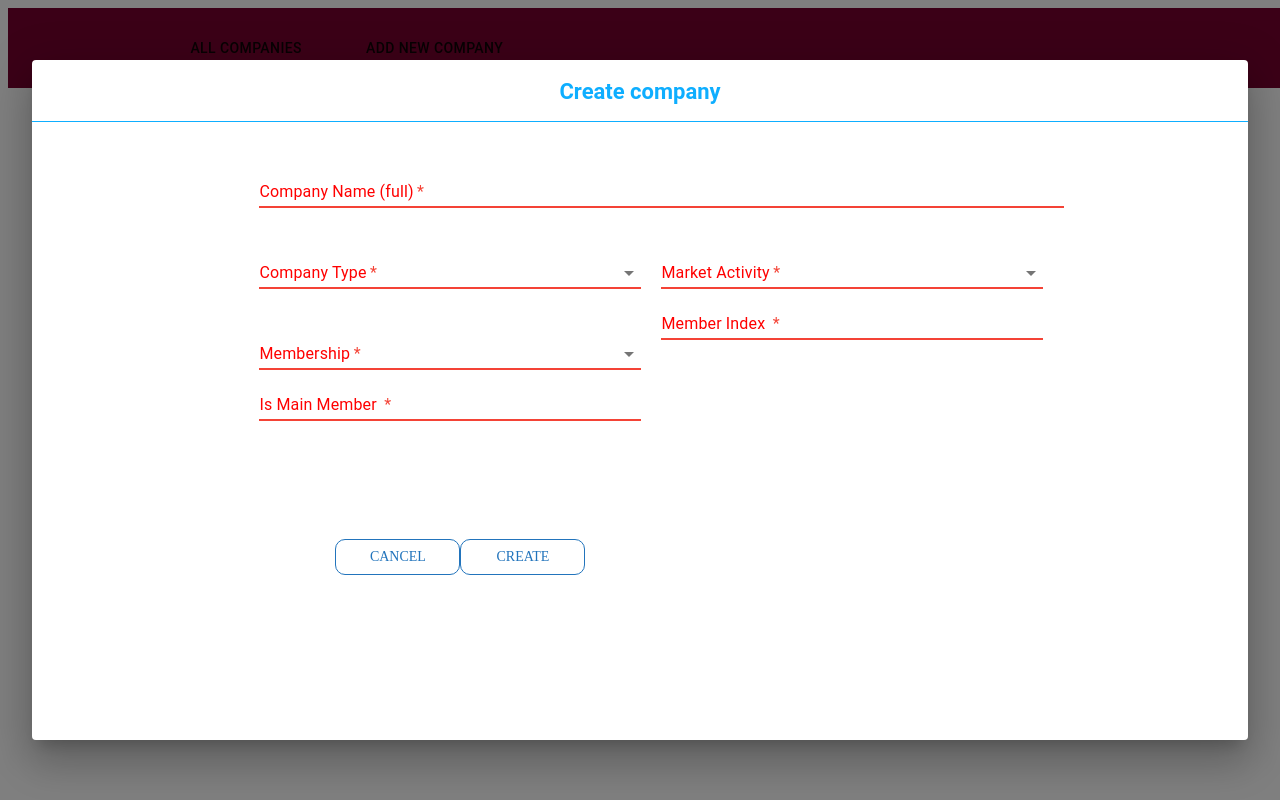
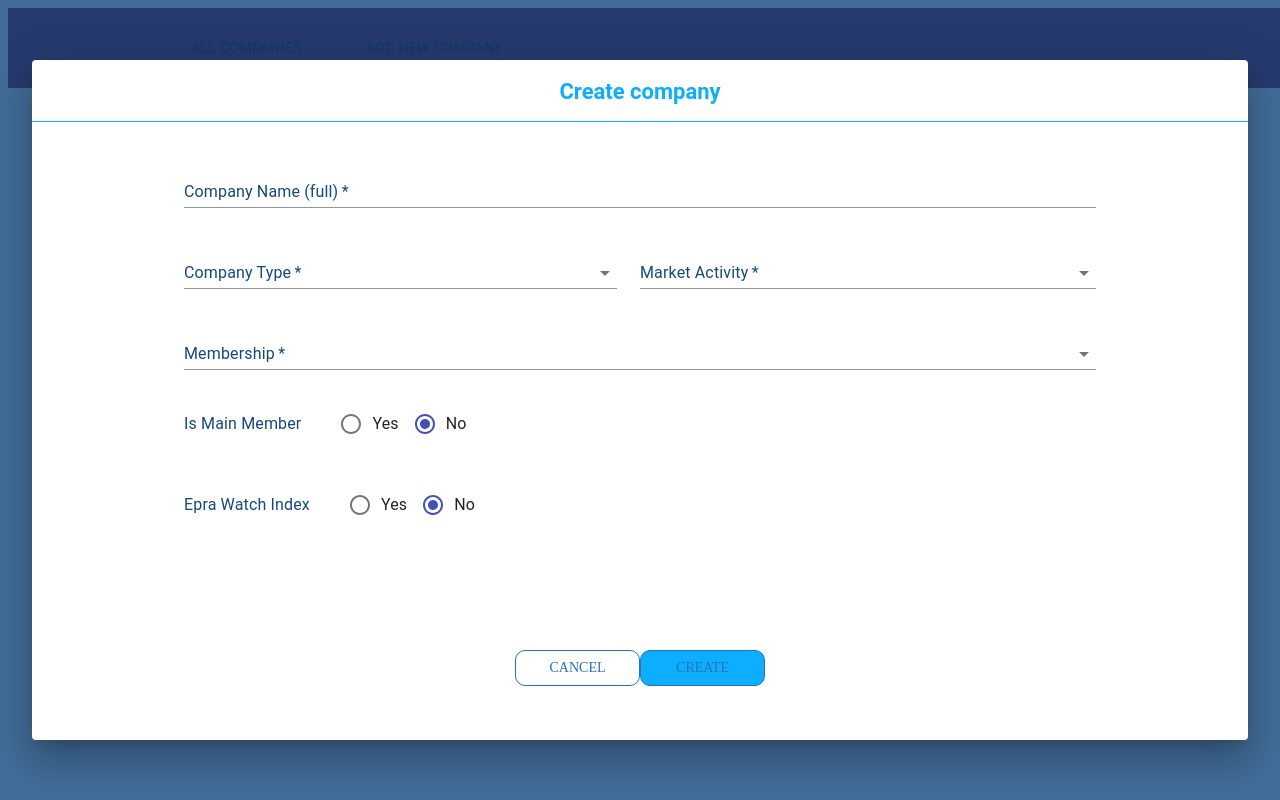
Before and after one commit to plambet0/graphql-client-demo, a React (Create React App) app: page / in a window 1280 px wide. Both pictures are taken after a click on the button "ADD NEW COMPANY". Shown: the top 800 px of the page. Built offline with nearby package versions, Linux system fonts and the light colour scheme.

Commit message:
css refactored, radio components added

```diff
--- a/src/components/CompanyForm.js
+++ b/src/components/CompanyForm.js
@@ -1,7 +1,7 @@
 import gql from 'graphql-tag';
 import { useMutation } from '@apollo/react-hooks';
 import React, { useState } from 'react';
-import { Dialog, DialogTitle, DialogContent, Button, TextField, Grid } from '@material-ui/core';
+import { Dialog, DialogTitle, DialogContent, Button, TextField, Grid, RadioGroup, FormLabel, FormControlLabel, Radio } from '@material-ui/core';
 import { makeStyles } from '@material-ui/core/styles';
 import Autocomplete from '@material-ui/lab/Autocomplete';
 import { useQuery } from '@apollo/react-hooks';
@@ -61,33 +61,79 @@ const useStyles = makeStyles(() => ({
     width: '1400px',
     height: '680px'
   },
+  createButton: {
+    background: '#0EAEFF',
+    width: '125px',
+    height: '36px',
+    border: '1px solid ' + '#2274BC',
+    fontFamily: 'Overpass',
+    fontSize: '14px',
+    lineHeight: '22px',
+    fontWeight: {semiBold: 600},
+    letterSpacing: '0px',
+    color: '#2274BC',
+    textTransform: 'uppercase',
+    borderRadius: '10px',
+    '&:hover': {
+      width: '125px',
+      height: '36px',
+      border: '1px solid ' + '#2274BC',
+      fontFamily: 'Overpass',
+      fontSize: '14px',
+      lineHeight: '22px',
+      fontWeight: {semiBold: 600},
+      letterSpacing: '0px',
+      color: '#2274BC',
+      textTransform: 'uppercase',
+      borderRadius: '10px',
+    }
+  },
   cancelButton: {
     width: '125px',
     height: '36px',
     border: '1px solid ' + '#2274BC',
+    fontFamily: 'Overpass',
+    fontSize: '14px',
+    lineHeight: '22px',
+    fontWeight: {semiBold: 600},
+    letterSpacing: '0px',
     color: '#2274BC',
-    fontFamily: 'Overpass',
     textTransform: 'uppercase',
     borderRadius: '10px',
-    fontSize: '14px',
-    lineHeight: '22px',
-    letterSpacing: '0px',
-    FontWeights: {
-      light: 300,
-      regular: 400,
-      semiBold: 600,
-      bold: 700
+    '&:hover': {
+      width: '125px',
+      height: '36px',
+      border: '1px solid ' + '#2274BC',
+      fontFamily: 'Overpass',
+      fontSize: '14px',
+      lineHeight: '22px',
+      fontWeight: {semiBold: 600},
+      letterSpacing: '0px',
+      color: '#2274BC',
+      textTransform: 'uppercase',
+      borderRadius: '10px',
     }
   }
 }));
 const leftGridStyle = {
-  paddingLeft: '11%',
-  paddingRight: '0.1%',
-};
+  margin: 'auto'
+}
 
 const gridItem = {
   height: '51px',
   marginTop: '30px'
+};
+const itemColor = {
+  color: '#12497F'
+};
+
+const errorObj = {
+  companyName: null,
+  companyType: null,
+  marketActivity: null,
+  memberIndex: null,
+  isMainMember: null,
+  membership: null
 };
 
 function CompanyForm({ handleClose, companyInput }) {
@@ -96,11 +142,11 @@ function CompanyForm({ handleClose, companyInput }) {
   const [companyType, setCompanyType] = useState(companyInput?.company_type || '');
   const [mktActivity, setMktActivity] = useState(companyInput?.market_activity || '');
   const [membership, setMembership] = useState(companyInput?.membership || '');
-  const [memberIndex, setmemberIndex] = useState(companyInput?.member_index || '');
-  const [isMainMember, setisMainMember] = useState(companyInput?.is_main_member || '');
+  const [memberIndex, setmemberIndex] = useState(companyInput?.member_index === true ? 'yes' : 'no' || '');
+  const [isMainMember, setisMainMember] = useState(companyInput?.is_main_member === true ? 'yes' : 'no' || '');
   const [addCompany] = useMutation(CREATE_COMPANY);
   const [updateCompany] = useMutation(UPDATE_COMPANY);
-  const [formErrors, setFormErrors] = useState({});
+  const [formErrors, setFormErrors] = useState(errorObj);
   const { data: dataCompanyTypes } = useQuery(GET_COMPANYTYPES);
   const [allDataCompanyTypes, setallDataCompanyTypes] = useState([]);
   const { data:datamemberships} = useQuery(GET_MEMBERSHIPS);
@@ -136,8 +182,11 @@ function CompanyForm({ handleClose, companyInput }) {
     memberIndex: 'Member index is required'
   };
 
+
+
+
+
   const handleSumbit = () => {
-    let hasErrors = false;
     const errors = {
       companyName: null,
       companyType: null,
@@ -146,7 +195,7 @@ function CompanyForm({ handleClose, companyInput }) {
       isMainMember: null,
       membership: null
     };
-
+    let hasErrors = false;
     if (!companyName || companyName.length === 0) {
       hasErrors = true;
       errors.companyName = errorTexts.companyName;
@@ -178,8 +227,8 @@ function CompanyForm({ handleClose, companyInput }) {
         name: companyName,
         company_type_id: parseInt(companyType.id),
         market_activity_id: parseInt(mktActivity.id),
-        member_index: Boolean(memberIndex),
-        is_main_member: Boolean(isMainMember),
+        member_index: Boolean(memberIndex === 'yes'),
+        is_main_member: Boolean(isMainMember === 'yes'),
         membership_id: parseInt(membership.id)
       };
       if (!companyInput) {
@@ -212,6 +261,7 @@ function CompanyForm({ handleClose, companyInput }) {
     id="new-company-dialog"
     open={true}
     classes={{ paper: classes.paperNew }}
+    BackdropProps={{ style: { background: '#12497FCC 0% 0% no-repeat padding-box' } }}
     >
       <DialogTitle
         id="form-dialog-title"
@@ -237,9 +287,9 @@ function CompanyForm({ handleClose, companyInput }) {
           Create company
         </span>
       </DialogTitle>
-      <DialogContent style={{ padding: 0, width:'170%'}}>
+      <DialogContent style={{ padding: 0}}>
         <Grid container style={{ marginTop: '38px' }}>
-          <Grid item xs={6} style={leftGridStyle}>
+          <Grid item xs={9} style={leftGridStyle}>
             <TextField
               style={{ ...gridItem, marginTop: 0 }}
               fullWidth
@@ -296,7 +346,7 @@ function CompanyForm({ handleClose, companyInput }) {
                   defaultValue={companyType}
                 />
             </Grid>
-            <Grid item xs={6} style={{ paddingRight: '2.5%' }}>
+            <Grid item xs={6}>
             <Autocomplete
                   id="market-activities-autocomplete"
                   data-testid="market-activities-autocomplete"
@@ -330,8 +380,7 @@ function CompanyForm({ handleClose, companyInput }) {
                 />
             </Grid>
             </Grid>
-            <Grid container>
-            <Grid item xs={6} style={{ paddingRight: '2.5%' }}>
+            <Grid item xs={12}>
             <Autocomplete
                   id="memberships-autocomplete"
                   data-testid="memberships-autocomplete"
@@ -363,61 +412,69 @@ function CompanyForm({ handleClose, companyInput }) {
                   }}
                   defaultValue={membership}
                 />
+            <Grid item xs={12} >
+            <div style={gridItem}>
+              <RadioGroup
+                row
+                defaultValue={isMainMember}
+                onChange={(event) => setisMainMember(event.currentTarget.value)}
+              >
+                <FormLabel
+                  style={{
+                    ...itemColor,
+                    marginTop: '13px',
+                    marginRight: '40px'
+                  }}
+                  component="legend"
+                >
+                  Is Main Member
+                </FormLabel>
+                <FormControlLabel
+                  value="yes"
+                  control={<Radio color="primary"/>}
+                  label="Yes"
+                />
+                <FormControlLabel
+                  value="no"
+                  control={<Radio color="primary"/>}
+                  label="No"
+                />
+              </RadioGroup>
+            </div>
+            <Grid/>
+            <Grid item xs={12}>
+            <div style={gridItem}>
+              <RadioGroup
+                row
+                defaultValue={memberIndex}
+                onChange={(event) => setmemberIndex(event.currentTarget.value)}
+              >
+                <FormLabel
+                  style={{
+                    ...itemColor,
+                    marginTop: '13px',
+                    marginRight: '40px'
+                  }}
+                  component="legend"
+                >
+                  Epra Watch Index
+                </FormLabel>
+                <FormControlLabel
+                  value="yes"
+                  control={<Radio color="primary"/>}
+                  label="Yes"
+                />
+                <FormControlLabel
+                  value="no"
+                  control={<Radio color="primary"/>}
+                  label="No"
+                />
+              </RadioGroup>
+            </div>
             </Grid>
-            <Grid item xs={6} style={{ paddingRight: '2.5%' }}>
-              <TextField
-                style={{ ...gridItem, marginTop: 0 }}
-                fullWidth
-                required
-                id="memberIndex"
-                data-testid="memberIndex-input-label"
-                label="Member Index "
-                name="memberIndex"
-                error={formErrors.memberIndex !== null}
-                helperText={formErrors.memberIndex ? formErrors.memberIndex : ''}
-                value={memberIndex}
-                onChange={(e) => {
-                  setmemberIndex(e.target.value);
-                }}
-                InputLabelProps={{
-                  style: {
-                    color: formErrors.memberIndex !== null ? 'red' : '#12497F'
-                  }
-                }}
-                inputProps={{
-                  style: { color: '#12497F' },
-                  'data-testid': 'memberIndex-input-field'
-                }}
-              />
-            </Grid>
-            <Grid item xs={6} style={{ paddingRight: '2.5%' }}>
-              <TextField
-                style={{ ...gridItem, marginTop: 0 }}
-                fullWidth
-                required
-                id="isMainMember"
-                data-testid="isMainMember-input-label"
-                label="Is Main Member "
-                name="isMainMember"
-                error={formErrors.isMainMember !== null}
-                helperText={formErrors.isMainMember ? formErrors.isMainMember : ''}
-                value={isMainMember}
-                onChange={(e) => {
-                  setisMainMember(e.target.value);
-                }}
-                InputLabelProps={{
-                  style: {
-                    color: formErrors.isMainMember !== null ? 'red' : '#12497F'
-                  }
-                }}
-                inputProps={{
-                  style: { color: '#12497F' },
-                  'data-testid': 'isMainMember-input-field'
-                }}
-              />
             </Grid>
             <Grid container style={{ marginTop: '115px', marginBottom: '40px' }}>
-              <Grid item xs={6} style={{ textAlign: 'center' }}>
+              <Grid item xs={12} style={{ textAlign: 'center'}}>
                 <Button
                   id="cancel-new-company-button"
                   data-testid="cancel-new-company-button"
@@ -429,7 +486,7 @@ function CompanyForm({ handleClose, companyInput }) {
                 <Button
                   id="create-new-company-button"
                   data-testid="create-new-company-button"
-                  className={classes.cancelButton}
+                  className={classes.createButton}
                   onClick={handleSumbit}
                 >
                   {!companyInput ? 'CREATE' : 'UPDATE'}
```
